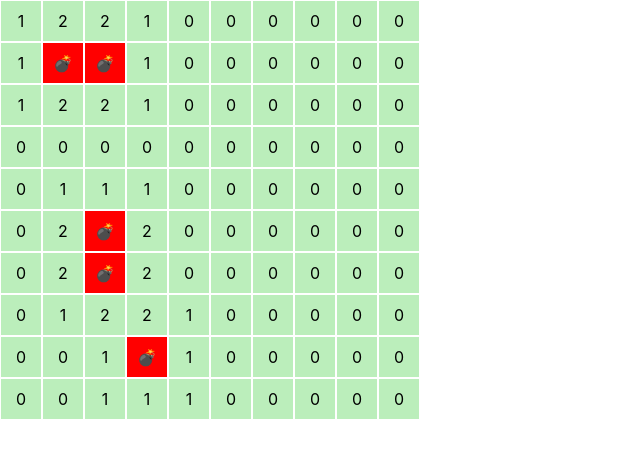
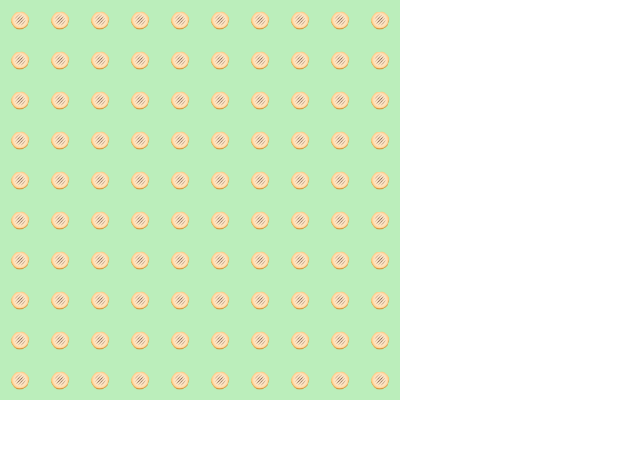
Before and after one commit to Vladyslav-Bekesh/minner, a React (Create React App) app: page / in a window 1280 px wide. Shown: the top 458 px of the page, without its empty margins (0-640 px from the left). Built offline with nearby package versions, Linux system fonts and the light colour scheme.

Commit message:
onClick added

```diff
--- a/src/App.tsx
+++ b/src/App.tsx
@@ -3,43 +3,29 @@
 
 const MINE = -1;
 
-function createField(size: number): number[] {
-  const field: number[] = new Array(size * size).fill(0);
+enum Mask {
+  Transparent,
+  Filled,
+  Flag,
+  Question,
+}
 
-  function inc(x: number, y: number) {
-    if (x >= 0 && y >= 0 && x < size && y < size) {
-      if (field[y * size + x] === MINE) return;
-
-      field[y * size + x] += 1;
-    }
-  }
-
-  for (let i = 0; i < size; i++) {
-    const x = Math.floor(Math.random() * size);
-    const y = Math.floor(Math.random() * size);
-
-    if (field[y * size + x] === MINE) continue;
-    field[y * size + x] = MINE;
-
-    i += 1;
-
-    inc(x + 1, y);
-    inc(x - 1, y);
-    inc(x, y + 1);
-    inc(x, y - 1);
-    inc(x - 1, y - 1);
-    inc(x + 1, y + 1);
-    inc(x - 1, y + 1);
-    inc(x + 1, y - 1);
-  }
-  return field;
-}
+const mapMaskToView: Record<number, React.ReactNode> = {
+  [Mask.Transparent]: null,
+  [Mask.Filled]: "🫓",
+  [Mask.Flag]: "🚩",
+  [Mask.Question]: "❓",
+};
 
 function App() {
   const size = 10;
   const dimension = new Array(size).fill(null);
   const [field, setField] = useState<number[]>(() => createField(size));
-  const [mask, setMask] = useState<number[]>();
+
+  const [mask, setMask] = useState<number[]>(
+    new Array(size * size).fill(Mask.Filled)
+  );
+
   function createField(size: number): number[] {
     const field: number[] = new Array(size * size).fill(0);
 
@@ -73,26 +59,58 @@
   }
 
   return (
-    <div className="App">
+    <div>
       {dimension.map((_, y) => {
-        console.log(field);
 
         return (
-          <div style={{ display: "flex" }}>
+          <div key={y} style={{ display: "flex" }}>
             {dimension.map((_, x) => {
               return (
                 <div
+                  key={x}
                   style={{
                     display: "flex",
                     justifyContent: "center",
                     alignItems: "center",
                     width: "40px",
                     height: "40px",
-                    backgroundColor: field[y * size + x] === MINE ? 'red' : "#beb",
-                    margin: 1
+                    backgroundColor: "#beb",
+                  }}
+                  onClick={() => {
+                    if (mask[y * size + x] === Mask.Transparent) return;
+
+                    const clearing: [number, number] [] = [];
+
+                    function clear(x: number, y: number) {
+                      if (x >= 0 && y >= 0 && x < size && y < size) {
+                        if (mask[y * size + x] === Mask.Transparent) return;
+                        clearing.push([x, y]);
+                      }
+                    }
+
+                    clear(x, y);
+
+                    while (clearing.length) {
+                      const [x, y] = clearing.pop()!!;
+
+                      mask[y * size + x] = Mask.Transparent;
+
+                      if (field[y * size + x] !== 0) continue;
+
+                      clear(x + 1, y);
+                      clear(x - 1, y);
+                      clear(x, y + 1);
+                      clear(x, y - 1);
+                    }
+
+                    setMask((prev) => [...prev]);
                   }}
                 >
-                  {field[y * size + x] === MINE ? '💣' : field[y * size + x]}
+                  {mask[y * size + x] !== Mask.Transparent
+                    ? mapMaskToView[mask[y * size + x]]
+                    : field[y * size + x] === MINE
+                    ? "💣"
+                    : field[y * size + x]}
                 </div>
               );
             })}
```
